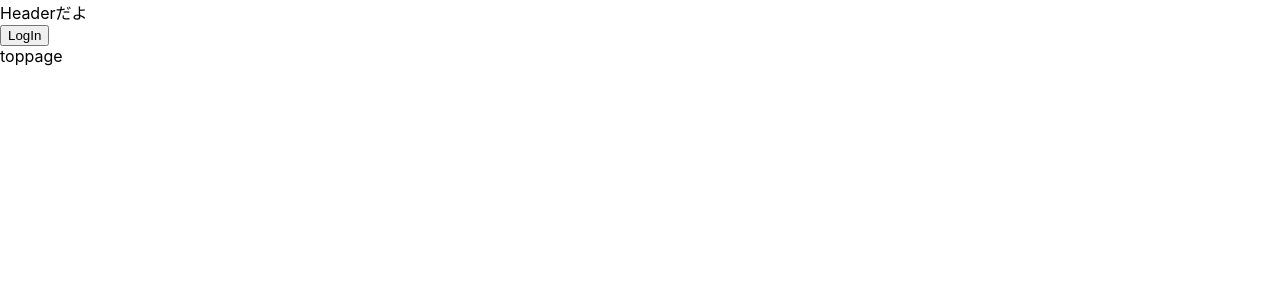
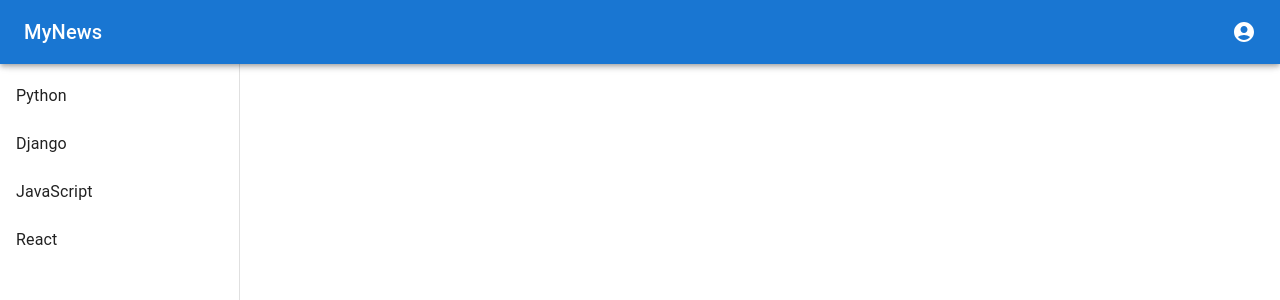
Before and after one commit to xAyumux/MyNews, a React (Create React App) app: page / in a window 1280 px wide. Shown: the top 300 px of the page. Built offline with nearby package versions, Linux system fonts and the light colour scheme; no server answers.

Commit message:
sidebarとhedderを作成

```diff
--- a/package.json
+++ b/package.json
@@ -3,6 +3,9 @@
   "version": "0.1.0",
   "private": true,
   "dependencies": {
+    "@emotion/react": "^11.9.0",
+    "@emotion/styled": "^11.8.1",
+    "@mui/icons-material": "^5.8.0",
     "@mui/material": "^5.8.0",
     "@testing-library/jest-dom": "^5.16.4",
     "@testing-library/react": "^13.2.0",
--- a/src/components/Main/Main.jsx
+++ b/src/components/Main/Main.jsx
@@ -1,10 +1,11 @@
 import React from "react";
+import Sidebar from './Sidebar';
 
 export const Main = (props) => {
 	const user = props.user;
 	return (
 		<div>
-			<div>toppage</div>
+			<Sidebar />
 		</div>
 	);
 };
--- /dev/null
+++ b/src/components/Main/Sidebar.jsx
@@ -0,0 +1,57 @@
+import * as React from 'react';
+import Box from '@mui/material/Box';
+import Drawer from '@mui/material/Drawer';
+import CssBaseline from '@mui/material/CssBaseline';
+import AppBar from '@mui/material/AppBar';
+import Toolbar from '@mui/material/Toolbar';
+import List from '@mui/material/List';
+import Typography from '@mui/material/Typography';
+import Divider from '@mui/material/Divider';
+import ListItem from '@mui/material/ListItem';
+import ListItemButton from '@mui/material/ListItemButton';
+import ListItemText from '@mui/material/ListItemText';
+import AccountCircleIcon from '@mui/icons-material/AccountCircle';
+
+const drawerWidth = 240;
+
+export default function PermanentDrawerLeft() {
+  return (
+    <Box sx={{ display: 'flex' }}>
+      <CssBaseline />
+      <AppBar
+        position="fixed"
+        sx={{ zIndex: (theme) => theme.zIndex.drawer + 1 }}>
+        <Toolbar>
+          <Typography variant="h6" noWrap component="div">
+            MyNews
+          </Typography>
+          <div style={{ flexGrow: 1 }}></div>
+          <AccountCircleIcon
+          />
+        </Toolbar>
+      </AppBar>
+      <Drawer
+        variant="permanent"
+        sx={{
+          width: drawerWidth,
+          flexShrink: 0,
+          [`& .MuiDrawer-paper`]: { width: drawerWidth, boxSizing: 'border-box' },
+        }}
+      >
+        <Toolbar />
+        <Box sx={{ overflow: 'auto' }}>
+        <List>
+          {['Python', 'Django', 'JavaScript', 'React'].map((text, index) => (
+            <ListItem key={text} disablePadding>
+              <ListItemButton>
+                <ListItemText primary={text} />
+                <Divider />
+              </ListItemButton>
+            </ListItem>
+          ))}
+        </List>
+        </Box>
+      </Drawer>
+    </Box>
+  );
+}
```
Also changed, not shown: 1 other file (tests, documents, lock files or other folders).
